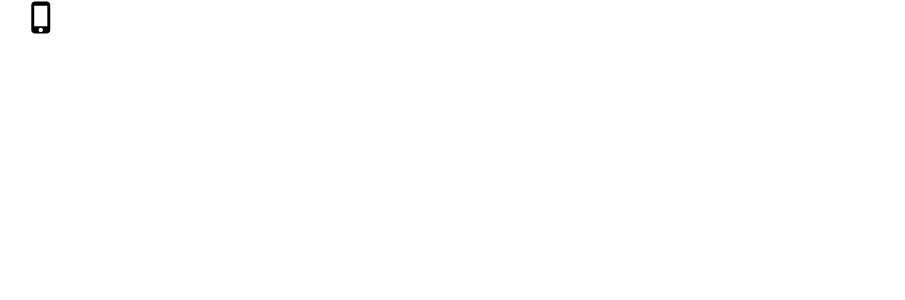
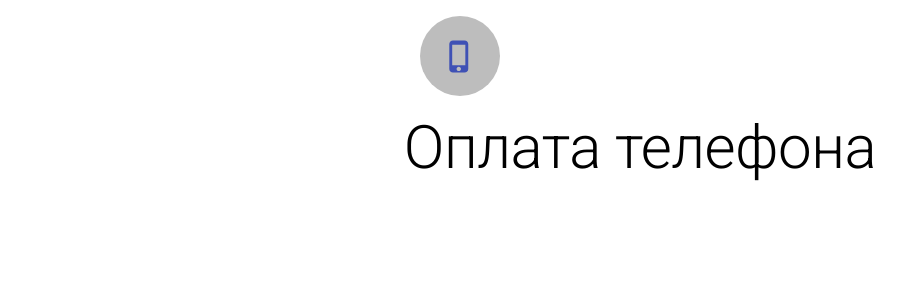
Before and after one commit to utkamag/React_Payment, a React (Create React App) app in the folder react-app/: page /payment in a window 1280 px wide. Shown: the top 300 px of the page, without its empty margins (0-905 px from the left). Built offline with nearby package versions, Linux system fonts and the light colour scheme.

Commit message:
update code

```diff
--- a/react-app/src/components/Payment.js
+++ b/react-app/src/components/Payment.js
@@ -1,16 +1,17 @@
 import {Link} from "react-router-dom";
-import { Container, IconButton, Box } from "@material-ui/core";
+import {Container, Avatar, Box, Typography, Grid} from "@material-ui/core";
 import useStyles from "./Style";
 import {PhoneIphone} from "@material-ui/icons";
 
 function Payment() {
     const classes = useStyles()
     return (
-        <Container className={classes.containerPaymen}>
-            <Box>
-                <PhoneIphone fontSize="large"/>
-            </Box>
-        </Container>
+        <Grid className={classes.containerPaymen} container direction="column" alignContent="center" justifyContent="center">
+            <Avatar className={classes.avatar}>
+                <PhoneIphone color="primary" fontSize="large"/>
+            </Avatar>
+            <Typography color="inherit" align="center" variant="h2">Оплата телефона</Typography>
+        </Grid>
     )
 }
 
--- a/react-app/src/components/Style.js
+++ b/react-app/src/components/Style.js
@@ -54,8 +54,9 @@ const useStyles = makeStyles((theme) => ({
 
     // Payment
 
-    containerPayment: {
-        padding: "50px 0"
+    avatar: {
+        margin: theme.spacing(2),
+        padding: "20px",
     }
 }))
 
```
